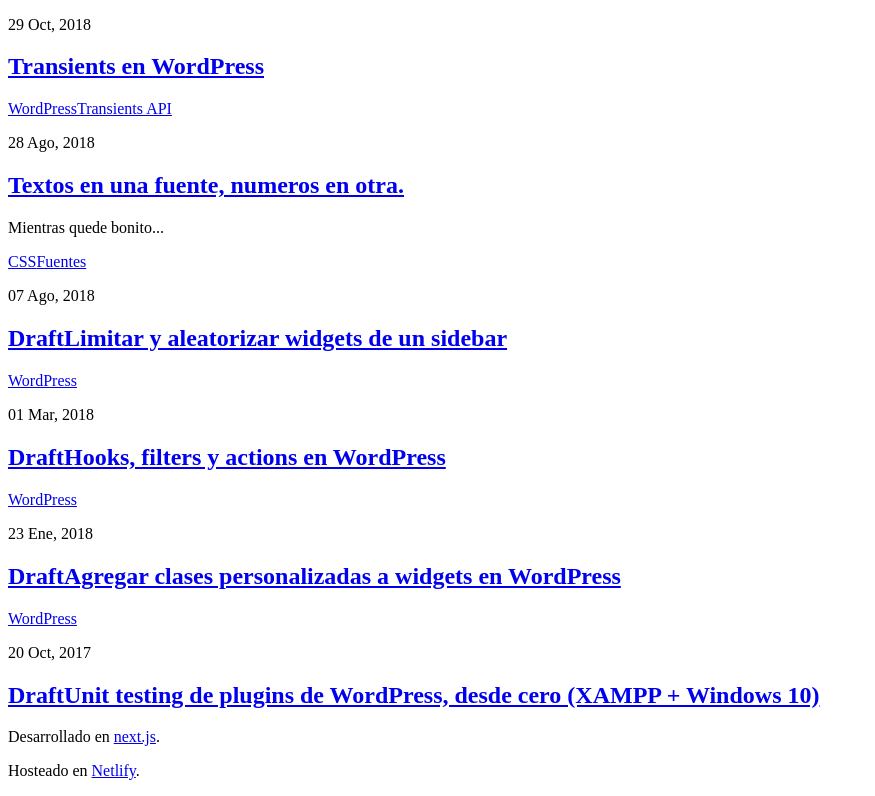
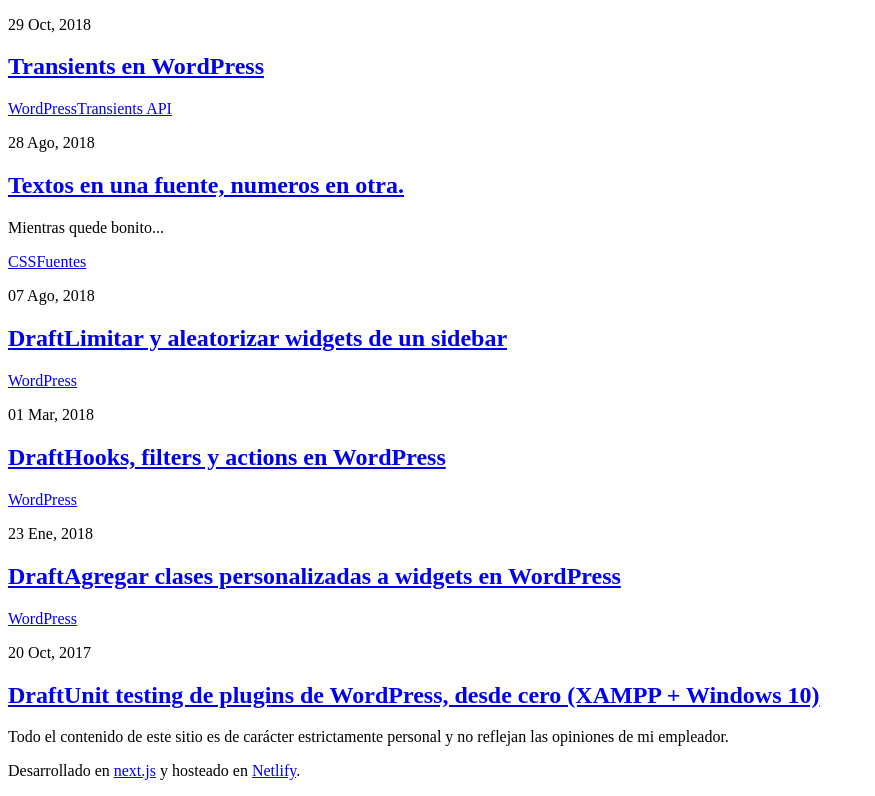
Before and after one commit to eliasdorigoni/web, a Next.js app: page / in a window 1280 px wide. Shown: the part 998-1794 px from the top of the page, without its empty margins (0-875 px from the left). Built offline with nearby package versions, Linux system fonts and the light colour scheme.

Commit message:
Descargo de responsabilidad en footer

```diff
--- a/components/Layout.js
+++ b/components/Layout.js
@@ -58,8 +58,8 @@ export default function Layout({ children }) {
         </div>
 
         <footer className="bg-gray-300 pb-8 pt-4 px-4 text-gray-700 text-center text-sm">
-          <p>Desarrollado en <a className="font-bold" href="https://nextjs.org/" target="_blank" rel="noopener">next.js</a>.</p>
-          <p>Hosteado en <a className="font-bold" href="https://www.netlify.com/" target="_blank" rel="noopener">Netlify</a>.</p>
+          <p>Todo el contenido de este sitio es de carácter estrictamente personal y no reflejan las opiniones de mi empleador.</p>
+          <p>Desarrollado en <a className="font-bold" href="https://nextjs.org/" target="_blank" rel="noopener">next.js</a> y hosteado en <a className="font-bold" href="https://www.netlify.com/" target="_blank" rel="noopener">Netlify</a>.</p>
         </footer>
       </div>
       <NextScript />
```
